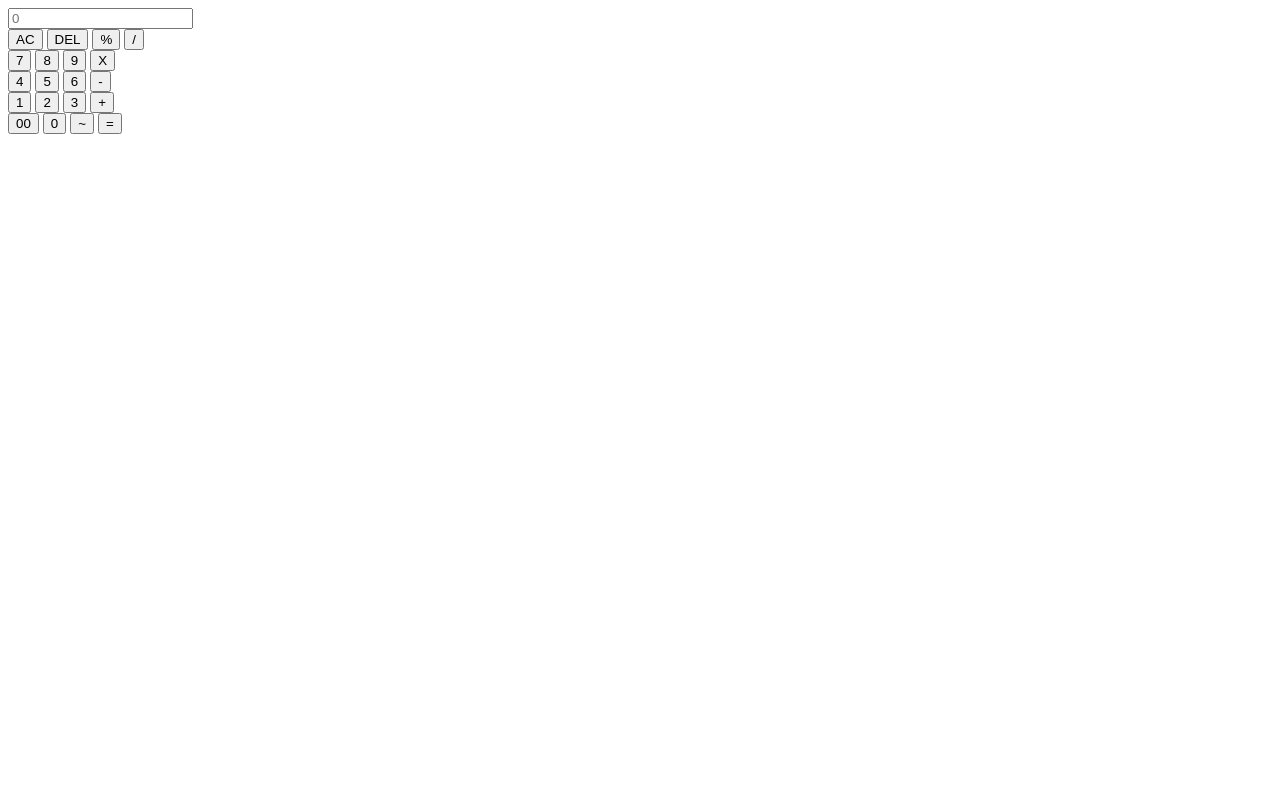
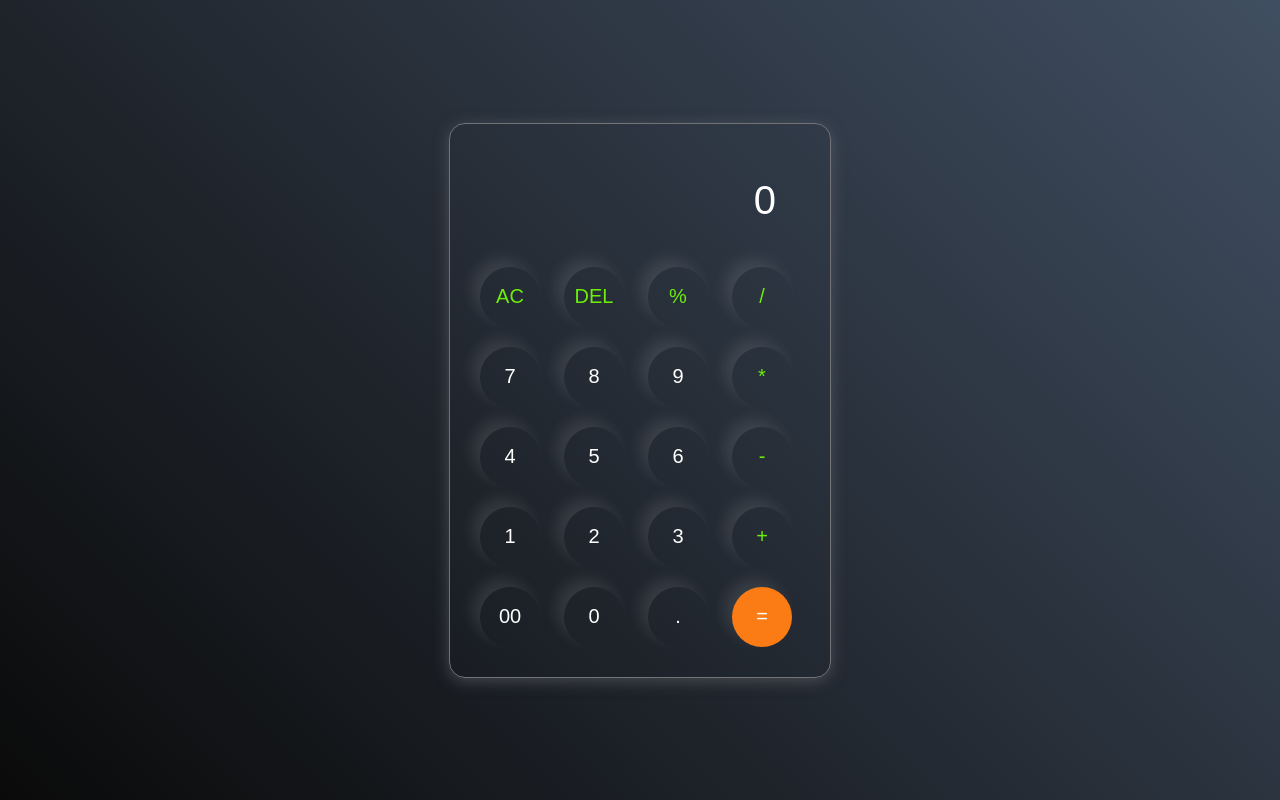
Before and after one commit to AdityaMulay727/OIBSIP, a plain HTML site: page calculator/index.html in a window 1280 px wide. Drawn offline with Linux system fonts and the light colour scheme.

Commit message:
Update index.html

```diff
--- a/calculator/index.html
+++ b/calculator/index.html
@@ -3,12 +3,12 @@
 <head>
     <meta charset="UTF-8">
     <meta name="viewport" content="width=device-width, initial-scale=1.0">
-    <title>CALCULAOR | ADITYA </title>
-    <link rel="stylesheet" a href="just.css">
+    <title>CALCULATOR | ADITYA</title>
+    <link rel="stylesheet" href="style.css">
 </head>
 <body>
     <div class="calculators">
-        <input type="text" placeholder="0" id="inputbox">
+        <input type="text" placeholder="0" id="inputbox" readonly>
         <div>
             <button class="operator">AC</button>
             <button class="operator">DEL</button>
@@ -19,7 +19,7 @@
             <button>7</button>
             <button>8</button>
             <button>9</button>
-            <button class="operator">X</button>
+            <button class="operator">*</button>
         </div>
         <div>
             <button>4</button>
@@ -36,7 +36,7 @@
         <div>
             <button>00</button>
             <button>0</button>
-            <button>~</button>
+            <button>.</button>
             <button class="equalbtn">=</button>
         </div>
     </div>
```
